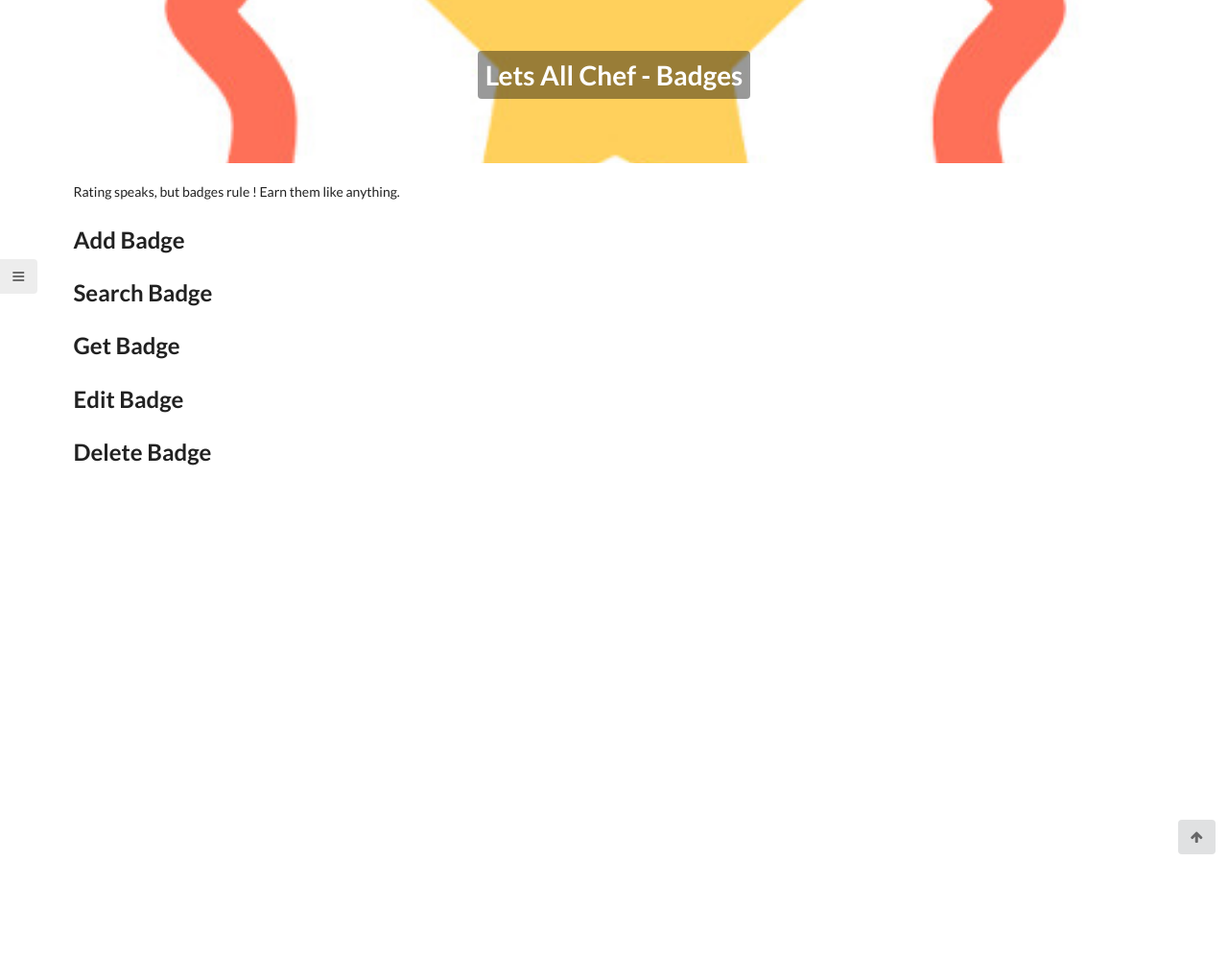
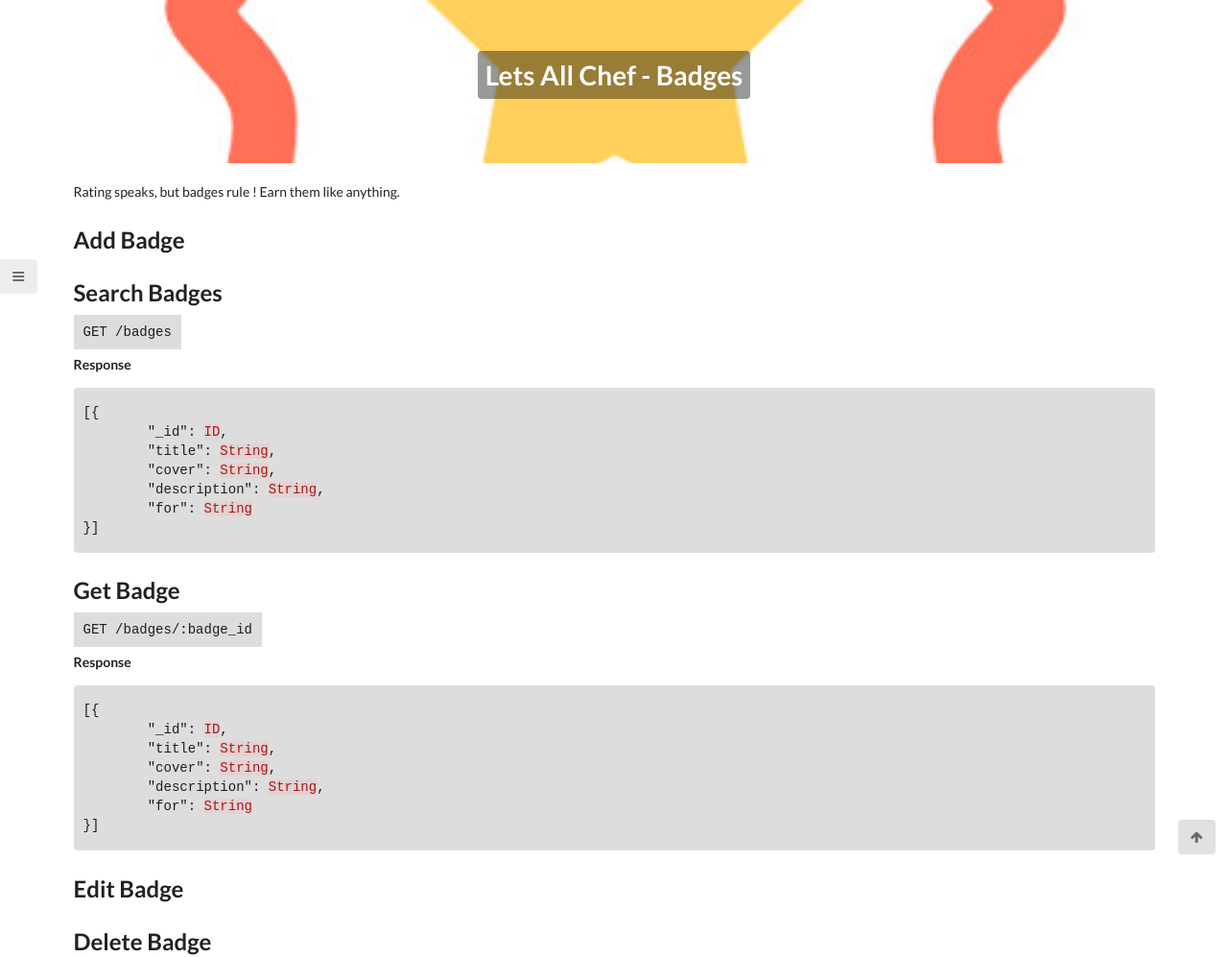
Before and after one commit to letsallchef/docs, a Jekyll site: the page built from _posts/api/2017-03-03-badges.md, in a window 1280 px wide. Shown: the whole page at 96% size. Built offline with Jekyll 4.4.1, drawn with Linux system fonts in a browser that asks for light colours; before the commit the page ends 900 px from its top, so only the background shows below that.

Commit message:
adds badge search and get

```diff
--- a/_posts/api/2017-03-03-badges.md
+++ b/_posts/api/2017-03-03-badges.md
@@ -10,9 +10,38 @@ Rating speaks, but badges rule ! Earn them like anything.
 
 ## Add Badge
 
-## Search Badge
+## Search Badges
+
+`GET /badges`
+
+**Response**
+
+{% highlight json %}
+[{
+	"_id": ID,
+	"title": String,
+	"cover": String,
+	"description": String,
+	"for": String
+}]
+{% endhighlight %}
 
 ## Get Badge
+
+`GET /badges/:badge_id`
+
+**Response**
+
+{% highlight json %}
+[{
+	"_id": ID,
+	"title": String,
+	"cover": String,
+	"description": String,
+	"for": String
+}]
+{% endhighlight %}
+
 
 ## Edit Badge
 
```
